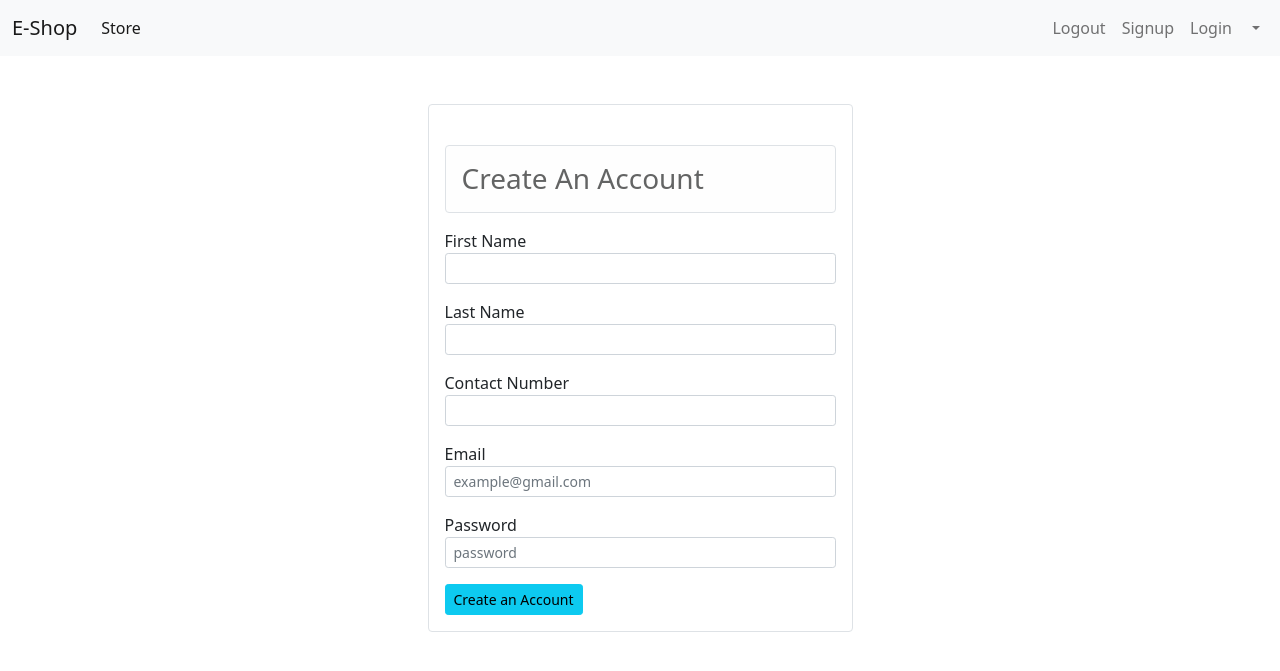
After one commit to Singhbltr/E-shop, a Django app: page /signup in a window 1280 px wide. The commit adds this page. Shown: the top 671 px of the page. Run offline with Django 3.2, Linux system fonts and the light colour scheme.

Commit message:
Form created

```diff
--- a/store/templates/base.html
+++ b/store/templates/base.html
@@ -30,7 +30,7 @@
               <a class="nav-link " aria-current="page" href="#">Logout</a>
             </li>
             <li class="nav-item">
-              <a class="nav-link " aria-current="page" href="#">Signup</a>
+              <a class="nav-link " aria-current="page" href="/signup">Signup</a>
             </li>
             <li class="nav-item">
               <a class="nav-link " aria-current="page" href="#">Login</a>
--- /dev/null
+++ b/store/templates/signup.html
@@ -0,0 +1,48 @@
+{%extends 'base.html'%}
+
+
+{%block content%}
+<div class="container">
+    <div class="p-4 m-4">
+        <div class="col-lg-5 mx-auto border rounded pt-4">
+            <h3 class="alert alert-light border rounded m-3">
+                Create An Account
+            </h3>
+
+            <form action="">
+                <!--First name-->
+                <div class="form-group m-3">
+                    <label for="">First Name</label>
+                    <input type="text" name="text" id="" class="form-control form-control-sm" placeholder="" aria-describedby="helpId">
+                  </div>
+                <!--Last name-->
+                <div class="form-group m-3">
+                    <label for="">Last Name</label>
+                    <input type="text" name="text" id="" class="form-control form-control-sm" placeholder="" aria-describedby="helpId">
+                  </div>
+                <!--Phone number-->
+                <div class="form-group m-3">
+                    <label for="">Contact Number</label>
+                    <input type="text" name="text" id="" class="form-control form-control-sm" placeholder="" aria-describedby="helpId">
+                  </div>
+                <!--email-->
+                <div class="form-group m-3">
+                  <label for="">Email</label>
+                  <input type="email" name="email" id="" class="form-control form-control-sm" placeholder="example@gmail.com" aria-describedby="helpId">
+                </div>
+                <!--password-->
+                <div class="form-group m-3">
+                    <label for="">Password</label>
+                    <input type="password" name="password" id="" class="form-control form-control-sm" placeholder="password" aria-describedby="helpId">
+                  </div>
+
+                <div class="form-group m-3">
+                    <input class="btn btn-sm btn-info" type="submit" value="Create an Account">
+                </div>
+
+            </form>
+        </div>
+    </div>
+</div>
+
+{%endblock%}
--- a/store/urls.py
+++ b/store/urls.py
@@ -1,5 +1,6 @@
-from .views import index
+from .views import index,signup
 from django.urls import path
 urlpatterns = [
      path('',index),
+     path('signup',signup),
  ]
--- a/store/views.py
+++ b/store/views.py
@@ -19,3 +19,5 @@ def index(request):
     #print(products)
 
     return render(request,'index.html',data)
+def signup(request):
+    return render(request,'signup.html')
```
